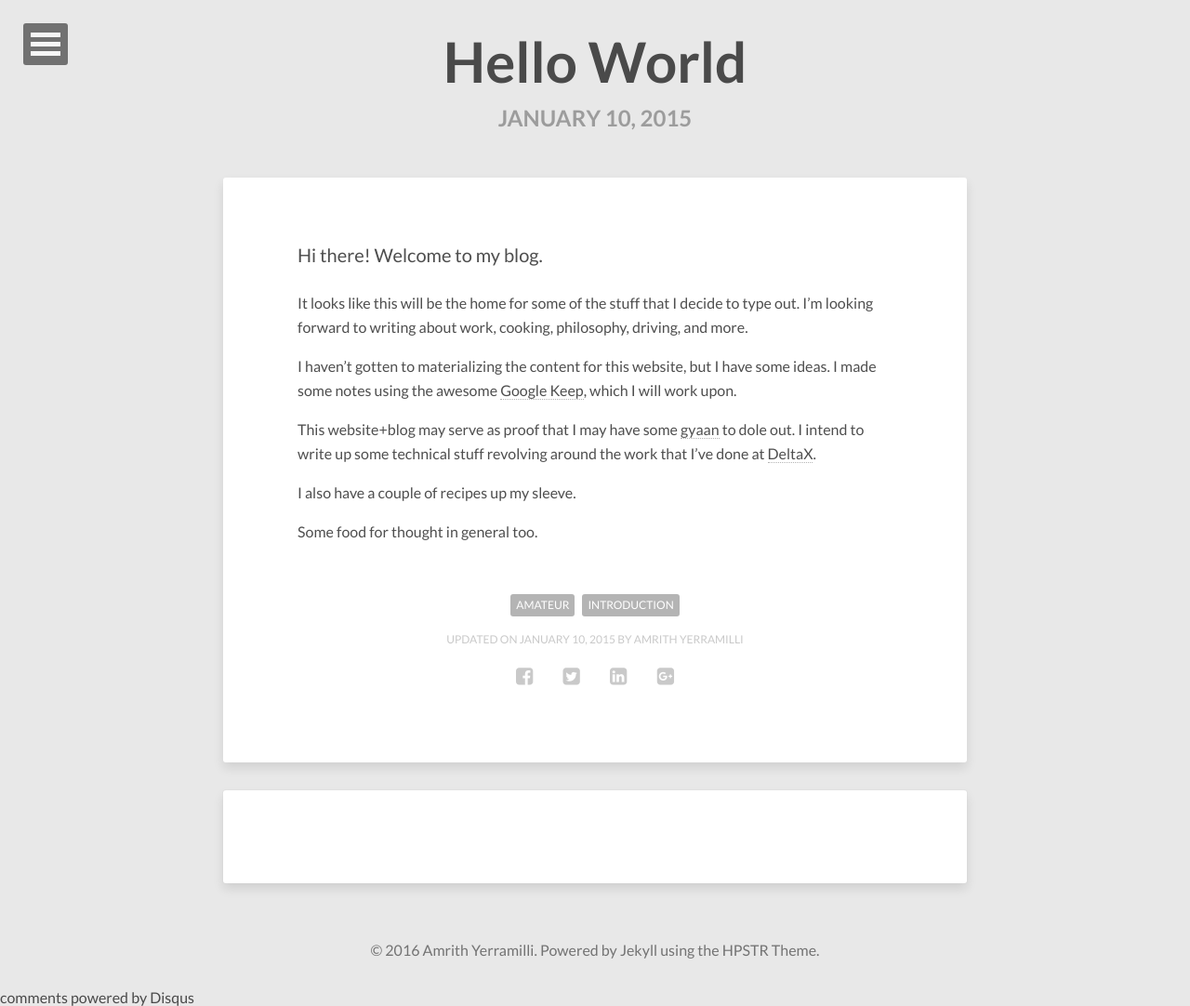
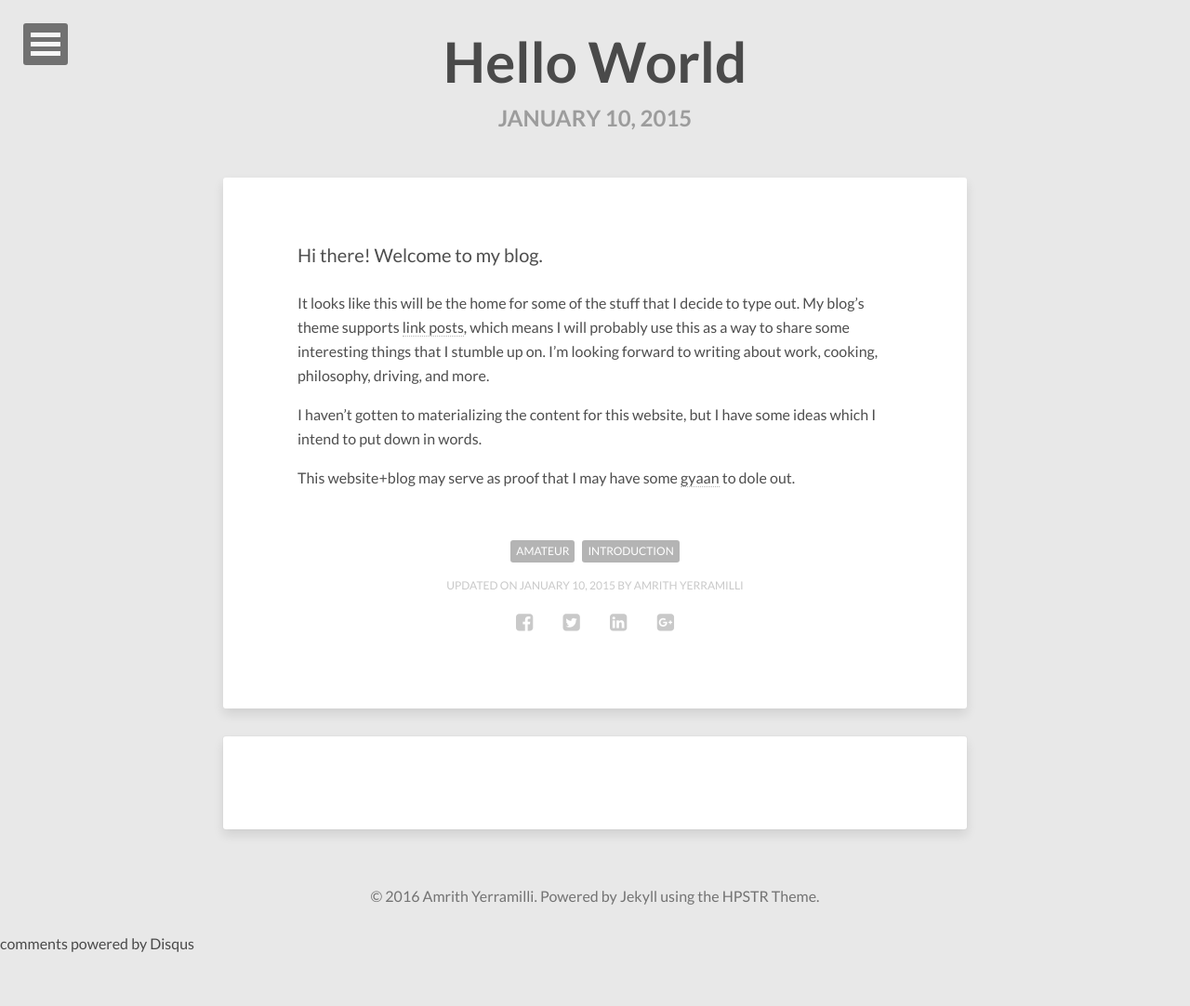
Before and after one commit to amrithyerramilli/amrithyerramilli.github.io, a Jekyll site: the page built from _posts/2015-01-10-hello-world.md, in a window 1280 px wide. Shown: the whole page at 93% size. Built offline with Jekyll 4.4.1, drawn with Linux system fonts in a browser that asks for light colours; nearby versions of some CDN libraries; comment, search, counter and statistics services are not loaded; after the commit the page ends 1024 px from its top, so only the background shows below that.

Commit message:
updated content

```diff
--- a/_posts/2015-01-10-hello-world.md
+++ b/_posts/2015-01-10-hello-world.md
@@ -11,18 +12,13 @@ comments: true
 share: true
 ---
 
-
 Hi there! Welcome to my blog.
 
-It looks like this will be the home for some of the stuff that I decide to type out.
+It looks like this will be the home for some of the stuff that I decide to type out. My blog's theme supports [link posts](https://mmistakes.github.io/hpstr-jekyll-theme/sample-link-post/), which means I will probably use this as a way to share some interesting things that I stumble up on.
 I'm looking forward to writing about work, cooking, philosophy, driving, and more.
 
 <!--more-->
 
-I haven't gotten to materializing the content for this website, but I have some ideas. I made some notes using the awesome [Google Keep](http://keep.google.com), which I will work upon.
+I haven't gotten to materializing the content for this website, but I have some ideas which I intend to put down in words.
 
-This website+blog may serve as proof that I may have some [gyaan](https://www.google.co.in/search?q=gyan+meaning) to dole out. I intend to write up some technical stuff revolving around the work that I've done at [DeltaX](http://www.deltax.com/).
-
-I also have a couple of recipes up my sleeve.
-
-Some food for thought in general too.
+This website+blog may serve as proof that I may have some [gyaan](https://www.google.co.in/search?q=gyan+meaning) to dole out.
```
Also changed, not shown: other parts of _posts/2015-01-10-hello-world.md (+1 -0 lines).
